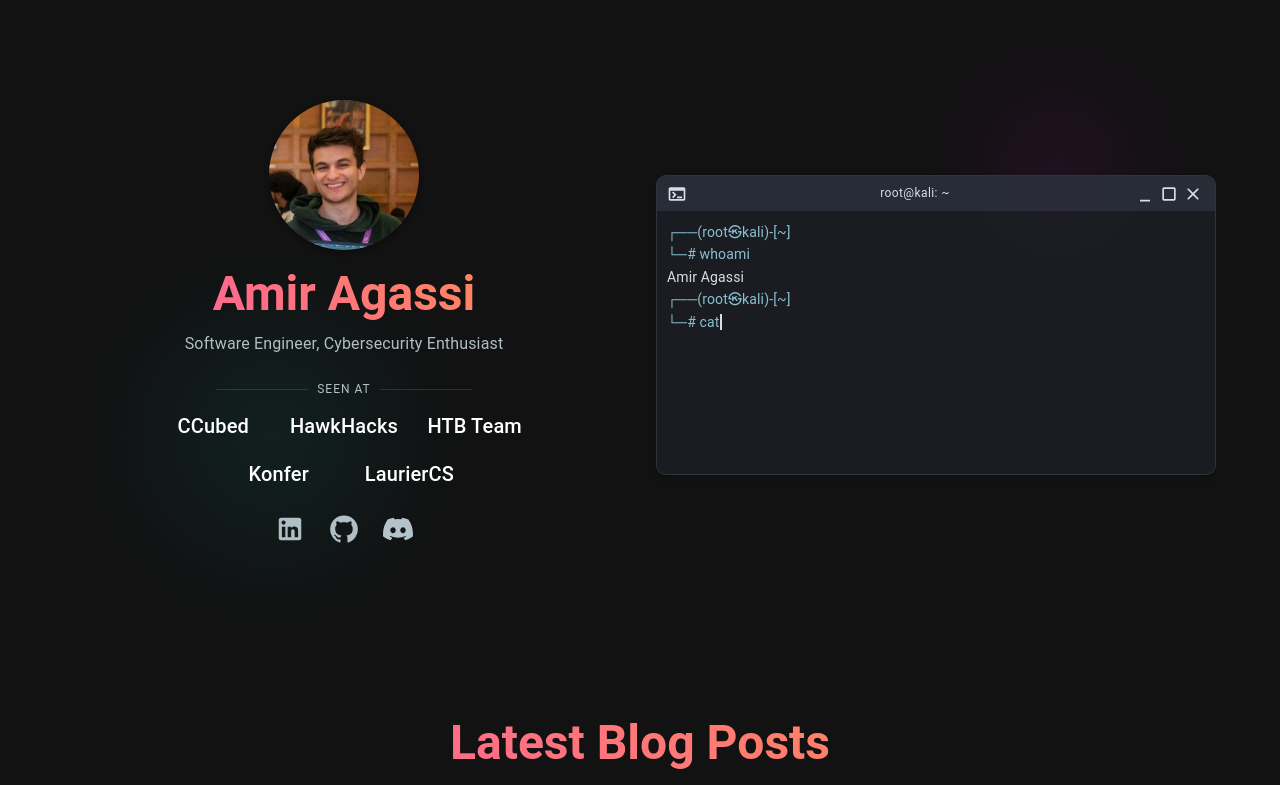
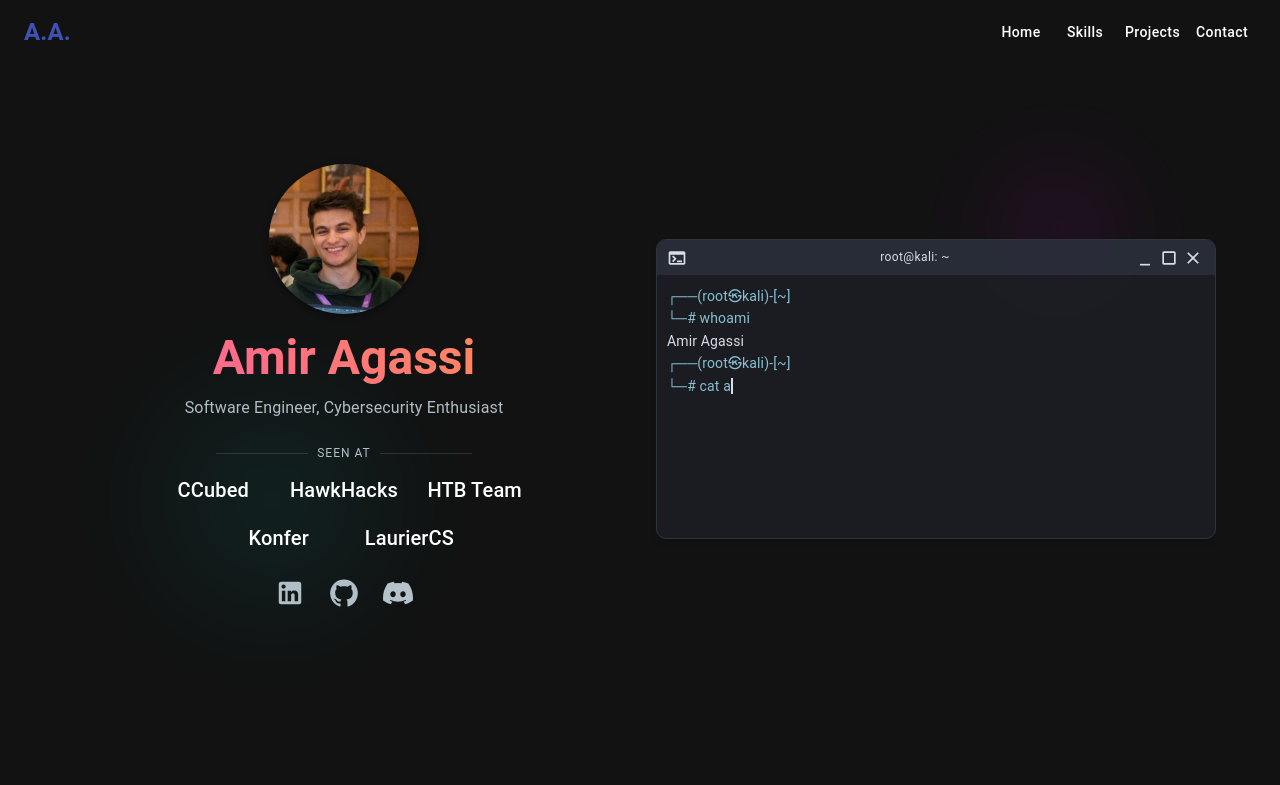
Before and after one commit to AmirAgassi/Website, a React (Create React App) app: page / in a window 1280 px wide. Shown: the top 785 px of the page. Built offline with nearby package versions, Linux system fonts and the light colour scheme.

Commit message:
Bring back the header for now

```diff
--- a/src/components/Header.tsx
+++ b/src/components/Header.tsx
@@ -11,6 +11,14 @@
 const Header = () => {
   return (
     <AppBar position="static" color="transparent" elevation={0}>
+      <Toolbar>
+        <Logo>A.A.</Logo>
+        <Box sx={{ flexGrow: 1 }} />
+        <Button color="inherit">Home</Button>
+        <Button color="inherit">Skills</Button>
+        <Button color="inherit">Projects</Button>
+        <Button color="inherit">Contact</Button>
+      </Toolbar>
     </AppBar>
   );
 };
```
